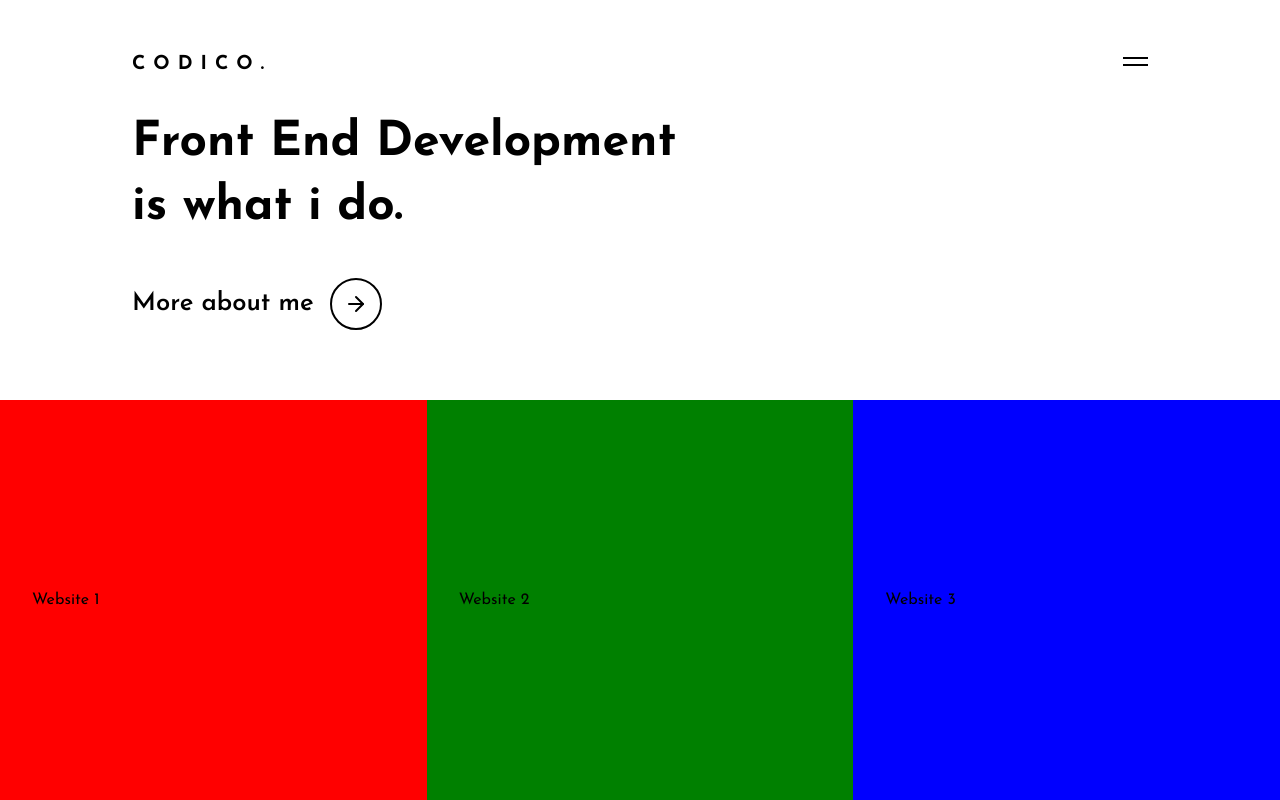
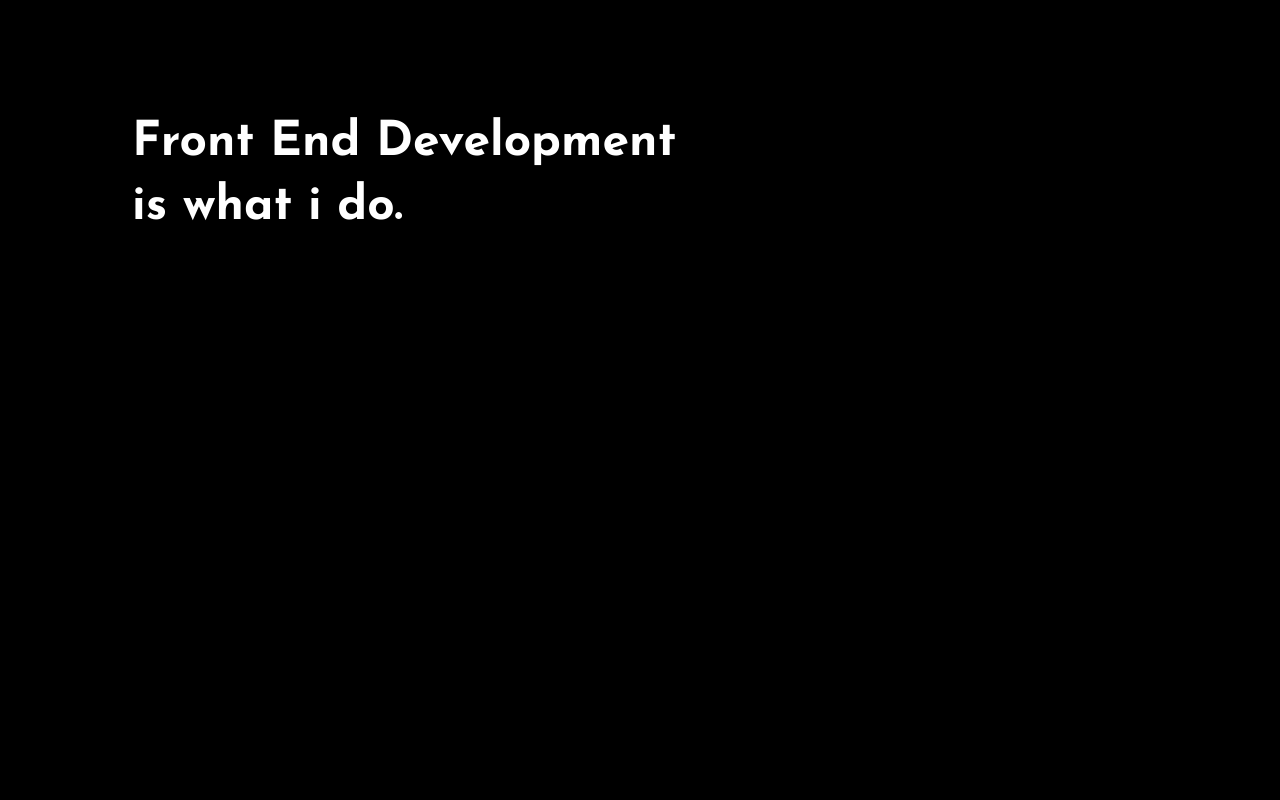
Before and after one commit to codicodev/recreate-melriver, a React (Create React App) app: page / in a window 1280 px wide. Built offline with nearby package versions, Linux system fonts and the light colour scheme.

Commit message:
added intro ovleray

```diff
--- a/package.json
+++ b/package.json
@@ -6,6 +6,7 @@
     "@testing-library/jest-dom": "^4.2.4",
     "@testing-library/react": "^9.5.0",
     "@testing-library/user-event": "^7.2.1",
+    "gsap": "^3.2.6",
     "node-sass": "^4.14.0",
     "react": "^16.13.1",
     "react-dom": "^16.13.1",
--- a/src/App.js
+++ b/src/App.js
@@ -4,6 +4,7 @@ import "./styles/App.scss";
 import Header from "./components/Header";
 import Banner from "./components/Banner";
 import Cases from "./components/Cases";
+import IntroOverlay from "./components/IntroOverlay";
 
 const App = () => {
   useEffect(() => {
@@ -13,6 +14,7 @@ const App = () => {
 
   return (
     <div>
+      <IntroOverlay />
       <Header />
       <Banner />
       <Cases />
--- a/src/components/Cases/Cases.js
+++ b/src/components/Cases/Cases.js
@@ -3,18 +3,18 @@ import React from "react";
 const caseStudies = [
   {
     id: 1,
-    title: "Website 1",
-    bg: "red",
+    title: "Design system with web components",
+    bg: "#f44336",
   },
   {
     id: 2,
     title: "Website 2",
-    bg: "green",
+    bg: "#e91e63",
   },
   {
     id: 3,
     title: "Website 3",
-    bg: "blue",
+    bg: "#9c27b0",
   },
 ];
 
--- /dev/null
+++ b/src/components/IntroOverlay/IntroOverlay.js
@@ -0,0 +1,22 @@
+import React from "react";
+
+function IntroOverlay() {
+  return (
+    <>
+      <div className="intro-overlay">
+        <div className="top">
+          <div className="overlay-top"></div>
+          <div className="overlay-top"></div>
+          <div className="overlay-top"></div>
+        </div>
+        <div className="bottom">
+          <div className="overlay-bottom"></div>
+          <div className="overlay-bottom"></div>
+          <div className="overlay-bottom"></div>
+        </div>
+      </div>
+    </>
+  );
+}
+
+export default IntroOverlay;
--- /dev/null
+++ b/src/components/IntroOverlay/index.js
@@ -0,0 +1 @@
+export { default } from "./IntroOverlay";
--- a/src/styles/App.scss
+++ b/src/styles/App.scss
@@ -8,3 +8,4 @@
 @import "./components/hamburger.scss";
 @import "./components/banner.scss";
 @import "./components/cases.scss";
+@import "./components/introOverlay.scss";
--- a/src/styles/components/cases.scss
+++ b/src/styles/components/cases.scss
@@ -20,6 +20,8 @@
         box-sizing: border-box;
         z-index: 1;
         position: relative;
+        font-size: 2rem;
+        line-height: 2.25rem;
         @include media("<=tablet") {
           width: 100vw;
         }
--- /dev/null
+++ b/src/styles/components/introOverlay.scss
@@ -0,0 +1,70 @@
+.intro-overlay {
+  .top {
+    height: 50vh;
+    height: calc(var(--vh, 1vh) * 50);
+    width: 100%;
+    z-index: 8;
+    position: absolute;
+    top: 0;
+    .overlay-top {
+      height: 100%;
+      position: absolute;
+      width: 33.333vw;
+      background: $black;
+      bottom: 0;
+      left: 0;
+      right: 0;
+      @include media("<=tablet") {
+        width: 100vw;
+      }
+      &:nth-child(2) {
+        left: 33.333vw;
+        @include media("<=tablet") {
+          display: none;
+        }
+      }
+      &:nth-child(3) {
+        left: 66.666vw;
+        @include media("<=tablet") {
+          display: none;
+        }
+      }
+    }
+  }
+  .bottom {
+    height: 50vh;
+    height: calc(var(--vh, 1vh) * 50);
+    width: 100%;
+    z-index: 8;
+    position: absolute;
+    bottom: 0;
+    .overlay-bottom {
+      height: 100%;
+      position: absolute;
+      width: 33.333vw;
+      background: $black;
+      bottom: 0;
+      right: 66.666vw;
+      @include media("<=tablet") {
+        width: 100vw;
+        right: 0;
+      }
+      &:nth-child(2) {
+        right: 33.333vw;
+        @include media("<=tablet") {
+          width: 100vw;
+          top: 100%;
+          right: 0;
+        }
+      }
+      &:nth-child(3) {
+        right: 0;
+        @include media("<=tablet") {
+          width: 100vw;
+          top: 200%;
+          right: 0;
+        }
+      }
+    }
+  }
+}
```
Also changed, not shown: 1 other file (tests, documents, lock files or other folders).
